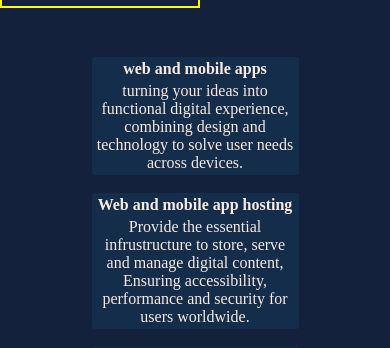
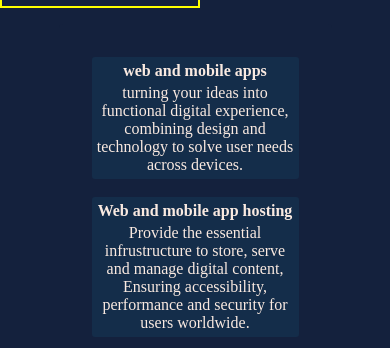
Before and after one commit to Kris-Ekiteles/Next_portfolio, a Next.js app: page / in a window 390 px wide. Shown: the part 494-842 px from the top of the page. Built offline with nearby package versions, Linux system fonts and the light colour scheme.

Commit message:
services padding

```diff
--- a/src/app/globals.css
+++ b/src/app/globals.css
@@ -131,7 +131,7 @@ align-items: center; */
     border-radius: 3px;
     background-color: #142d4a;
     margin: 9px;
-    padding: 3px;
+    padding: 5px;
     text-align: center;
   }
   .services h4 {
```
